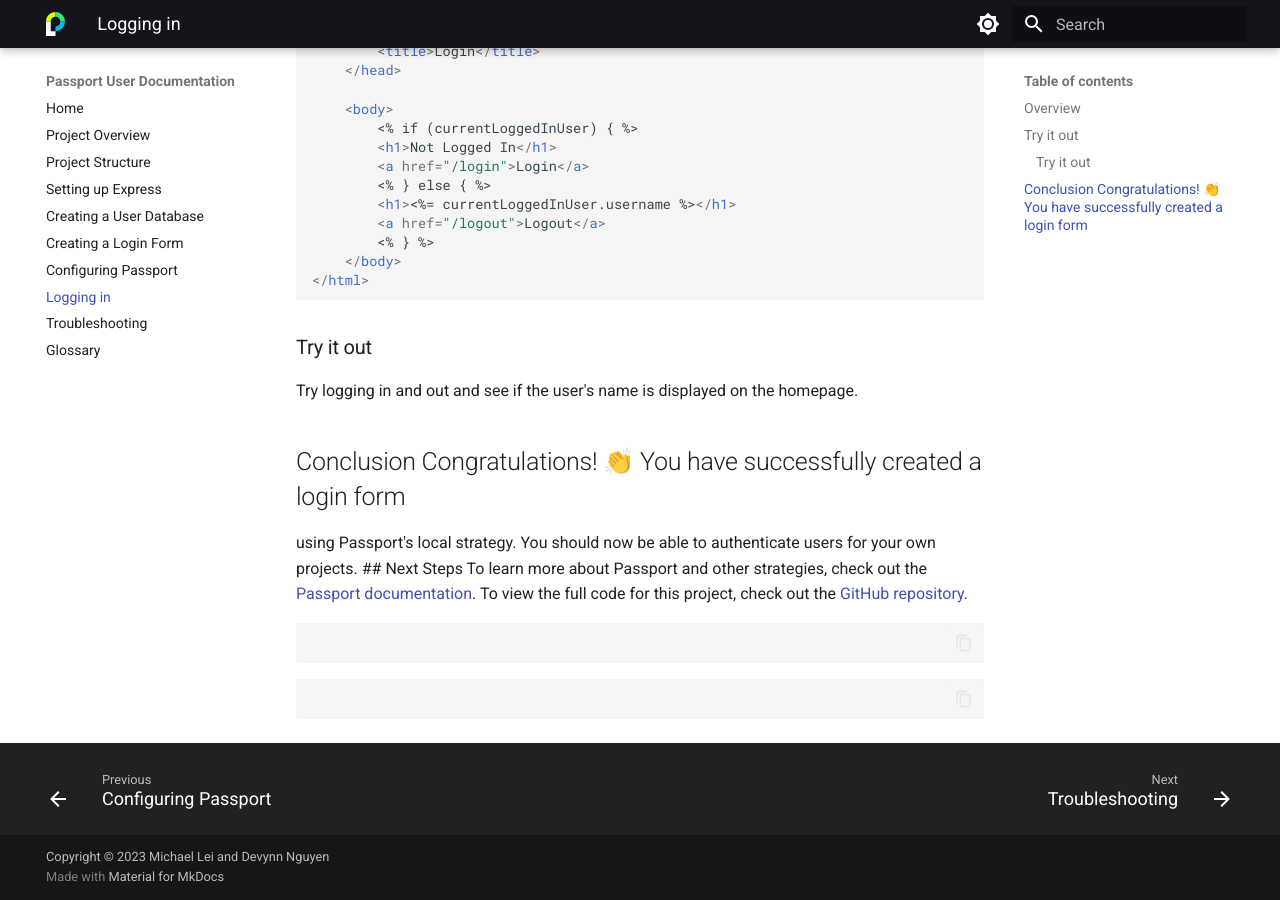
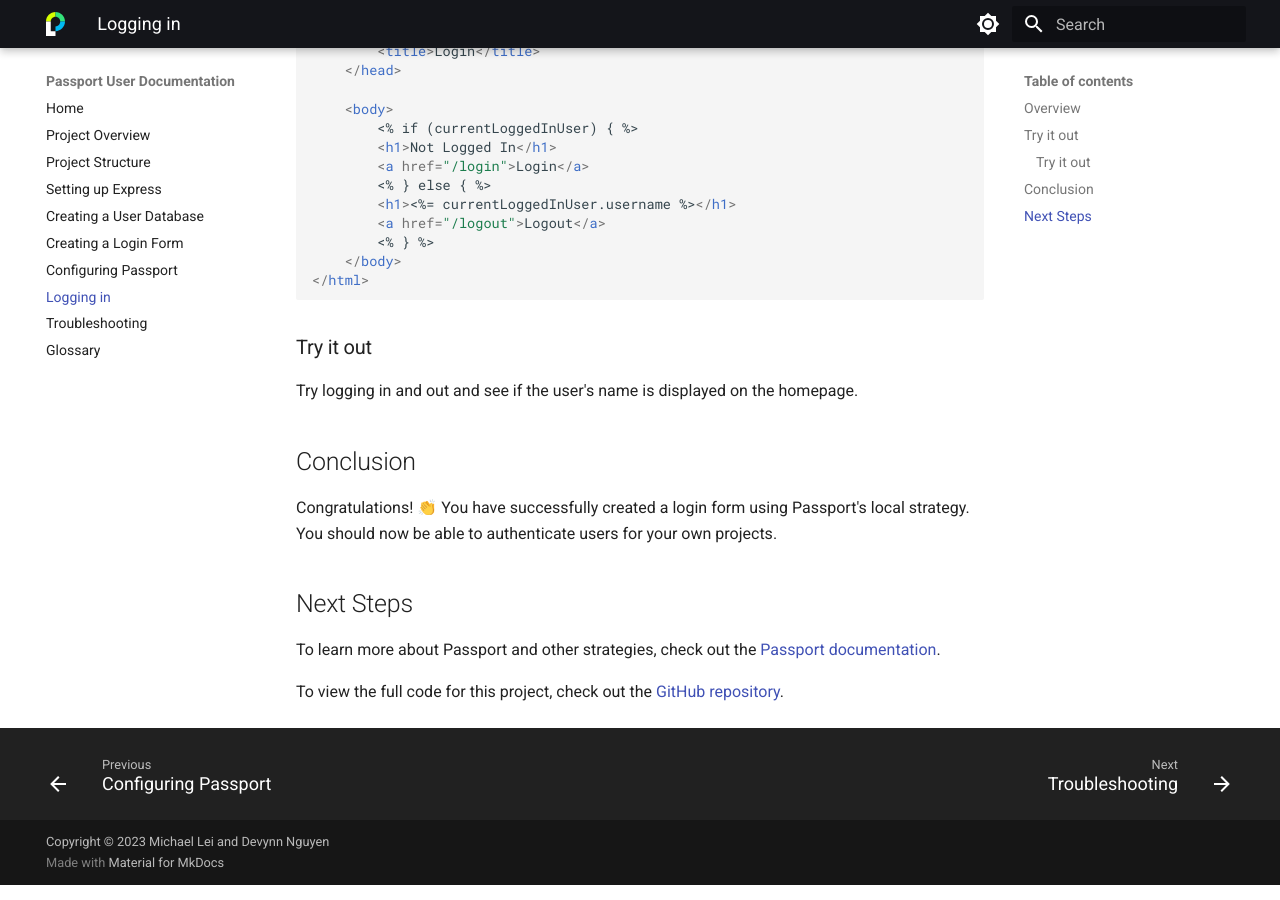
Before and after one commit to michaeleii/comm-documentation, an MkDocs documentation site: the page built from docs/pages/logging-in.md, in a window 1280 px wide and 900 px high, scrolled down 1442 px. Built offline with MkDocs 1.6.1 and Material for MkDocs 9.7.7, drawn with Linux system fonts in a browser that asks for light colours.

Commit message:
Update content

````diff
--- a/docs/pages/logging-in.md
+++ b/docs/pages/logging-in.md
@@ -78,18 +78,12 @@
 
 Try logging in and out and see if the user's name is displayed on the homepage.
 
-## Conclusion Congratulations! 👏 You have successfully created a login form
+## Conclusion
 
-using Passport's local strategy. You should now be able to authenticate users
-for your own projects. ## Next Steps To learn more about Passport and other
-strategies, check out the [Passport
-documentation](http://www.passportjs.org/docs/). To view the full code for this
-project, check out the [GitHub repository]().
+Congratulations! 👏 You have successfully created a login form using Passport's local strategy. You should now be able to authenticate users for your own projects.
 
-```
+## Next Steps
 
-```
+To learn more about Passport and other strategies, check out the [Passport documentation](http://www.passportjs.org/docs/).
 
-```
-
-```
+To view the full code for this project, check out the [GitHub repository]().
````
